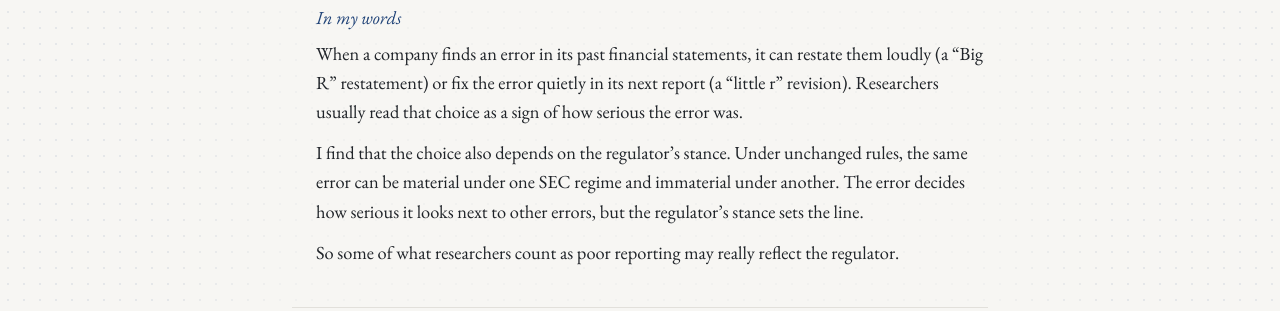
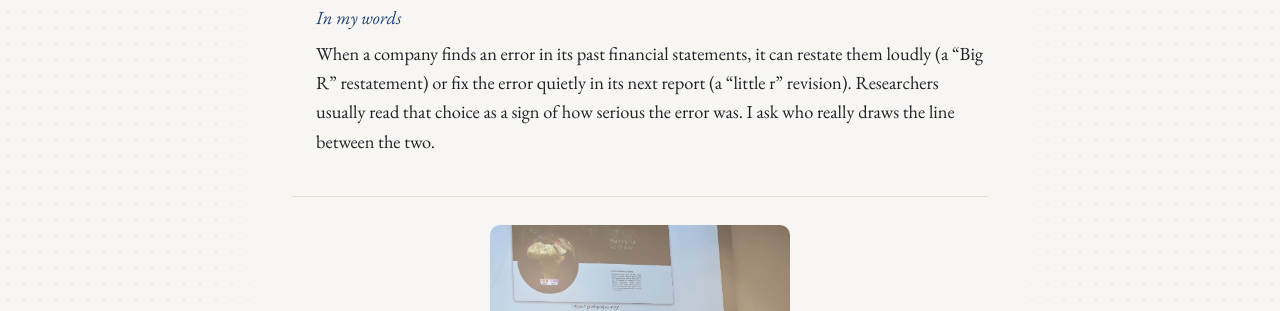
Before and after one commit to MingjieC/mingjiecao.com, a plain HTML site: page index.html in a window 1280 px wide. Shown: the part 1740-2051 px from the top of the page. Drawn offline with nearby package versions, Linux system fonts and the light colour scheme.

Commit message:
Keep the materiality story to the setting and question
Co-Authored-By: Claude Opus 5.5 <noreply@anthropic.com>

```diff
--- a/index.html
+++ b/index.html
@@ -122,9 +122,7 @@
         <h3 class="paper-title">Who Sets the Materiality Line? Regulatory Stance and the Labeling of Accounting Errors <span class="paper-authorship">(sole-authored)</span></h3>
         <div class="paper-story">
           <p class="story-cue">In my words</p>
-          <p>When a company finds an error in its past financial statements, it can restate them loudly (a &ldquo;Big R&rdquo; restatement) or fix the error quietly in its next report (a &ldquo;little r&rdquo; revision). Researchers usually read that choice as a sign of how serious the error was.</p>
-          <p>I find that the choice also depends on the regulator&rsquo;s stance. Under unchanged rules, the same error can be material under one SEC regime and immaterial under another. The error decides how serious it looks next to other errors, but the regulator&rsquo;s stance sets the line.</p>
-          <p>So some of what researchers count as poor reporting may really reflect the regulator.</p>
+          <p>When a company finds an error in its past financial statements, it can restate them loudly (a &ldquo;Big R&rdquo; restatement) or fix the error quietly in its next report (a &ldquo;little r&rdquo; revision). Researchers usually read that choice as a sign of how serious the error was. I ask who really draws the line between the two.</p>
         </div>
       </article>
 
```
